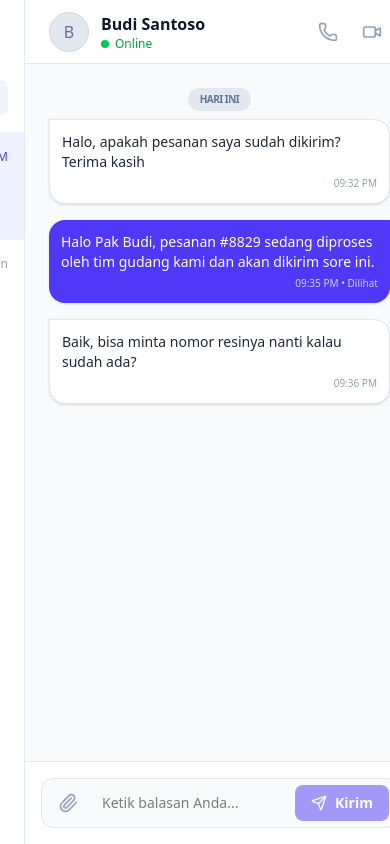
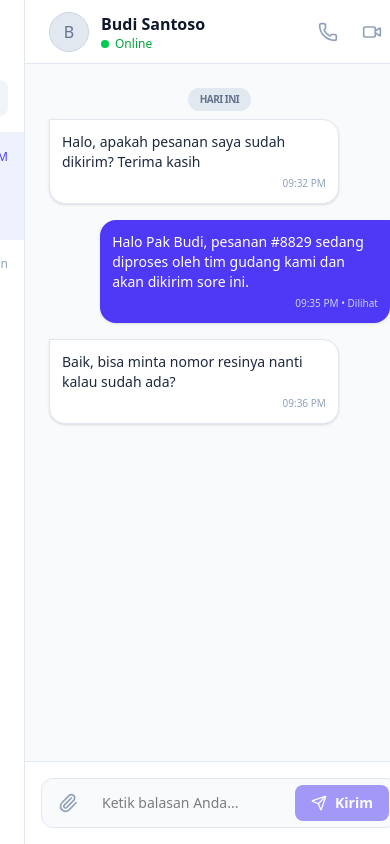
Before and after one commit to creatorlabidn/WABACHAT, a React (Vite) app: page / in a window 390 px wide. Built offline with nearby package versions, Linux system fonts and the light colour scheme; no server answers.

Commit message:
feat: Improve message display in chat
Adjust message bubble max-width for better responsiveness on smaller screens and ensure proper word breaking for long text messages to prevent overflow.

```diff
--- a/src/App.tsx
+++ b/src/App.tsx
@@ -400,13 +400,13 @@ export default function App() {
                 if (msg.type === 'unsupported') return null;
                 const isMe = msg.from === "me";
                 return (
-                  <div key={msg.id} className={`flex flex-col ${isMe ? 'items-end' : 'items-start'} max-w-lg ${isMe ? 'self-end' : 'self-start'}`}>
-                    <div className={`p-3 rounded-2xl shadow-sm ${
+                  <div key={msg.id} className={`flex flex-col ${isMe ? 'items-end' : 'items-start'} max-w-[85%] md:max-w-lg ${isMe ? 'self-end' : 'self-start'}`}>
+                    <div className={`p-3 rounded-2xl shadow-sm overflow-hidden ${
                       isMe
                         ? 'bg-indigo-600 text-white rounded-tr-none'
                         : 'bg-white text-slate-800 rounded-tl-none border border-slate-200'
                     }`}>
-                      {msg.type === 'text' && <p className="text-sm whitespace-pre-wrap break-words max-w-full">{msg.text?.body}</p>}
+                      {msg.type === 'text' && <p className="text-sm whitespace-pre-wrap break-words [word-break:break-word]">{msg.text?.body}</p>}
                       {msg.type === 'image' && (
                         <div className="flex flex-col">
                           <img
```
